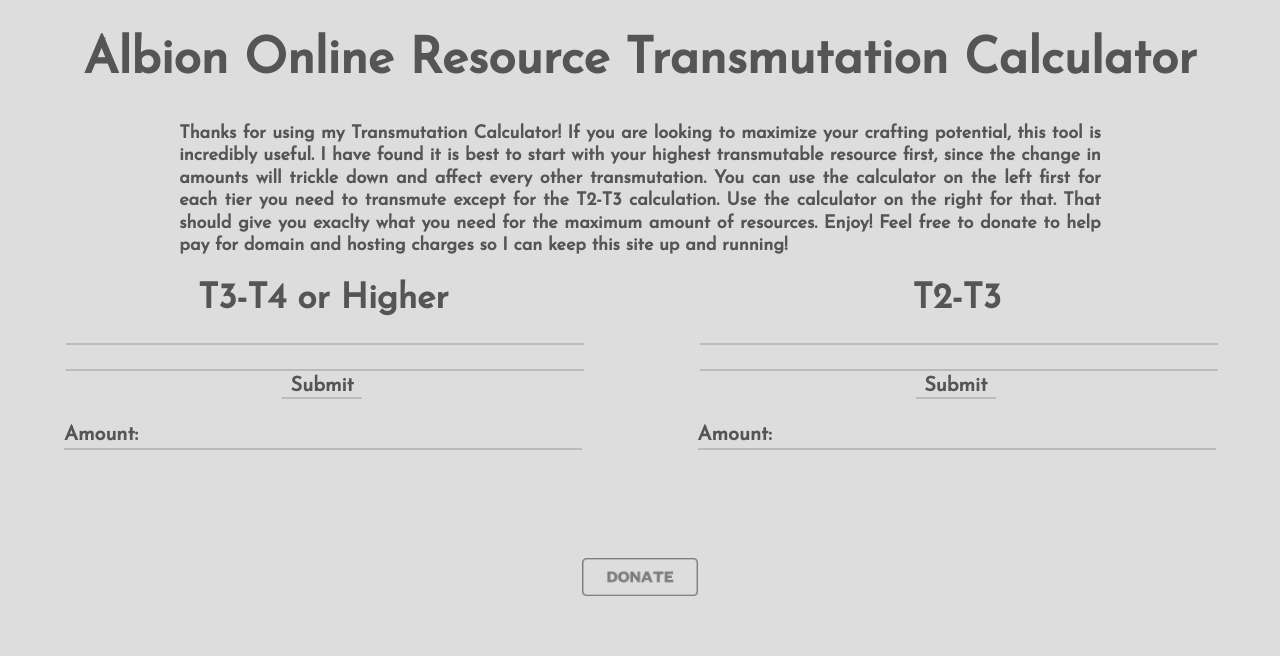
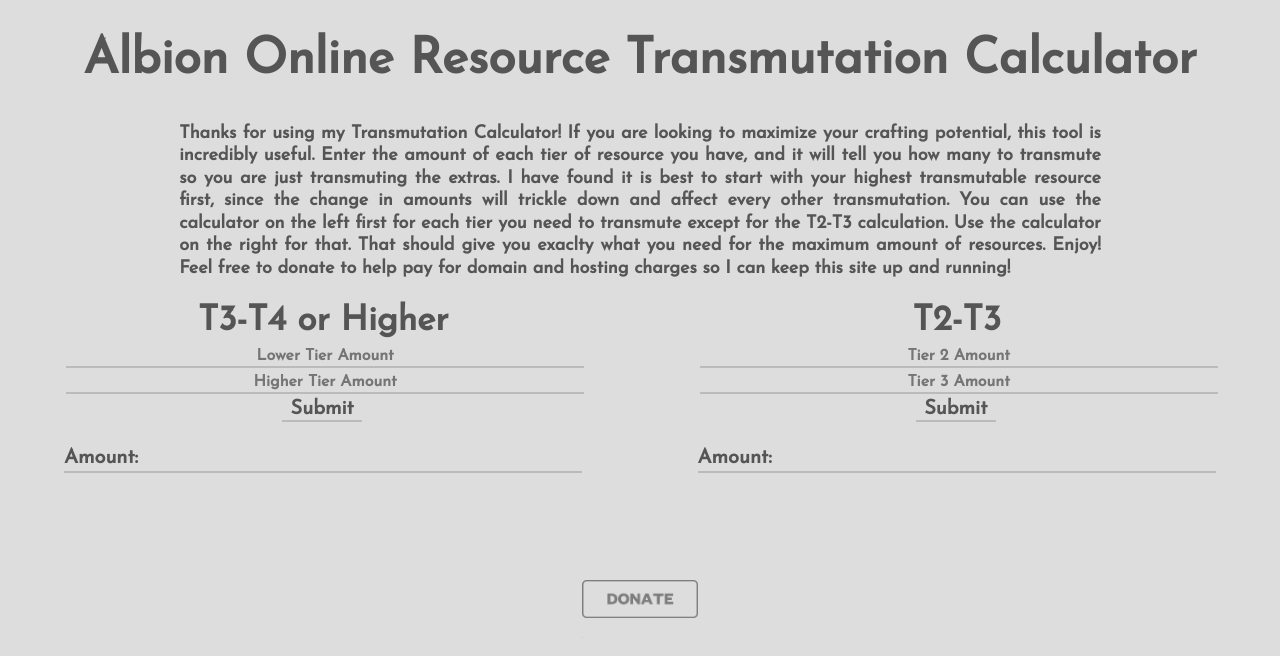
Before and after one commit to aaronwaudio/aaronwaudio.github.io, a plain HTML site: page index.html in a window 1280 px wide. Drawn offline with Linux system fonts and the light colour scheme.

Commit message:
added labels
added labels

```diff
--- a/index.html
+++ b/index.html
@@ -14,15 +14,15 @@
 		</div>
 		<div class="instructions text-justify">
 			<p>
-				Thanks for using my Transmutation Calculator! If you are looking to maximize your crafting potential, this tool is incredibly useful. I have found it is best to start with your highest transmutable resource first, since the change in amounts will trickle down and affect every other transmutation. You can use the calculator on the left first for each tier you need to transmute except for the T2-T3 calculation. Use the calculator on the right for that. That should give you exaclty what you need for the maximum amount of resources. Enjoy! Feel free to donate to help pay for domain and hosting charges so I can keep this site up and running!
+				Thanks for using my Transmutation Calculator! If you are looking to maximize your crafting potential, this tool is incredibly useful. Enter the amount of each tier of resource you have, and it will tell you how many to transmute so you are just transmuting the extras. I have found it is best to start with your highest transmutable resource first, since the change in amounts will trickle down and affect every other transmutation. You can use the calculator on the left first for each tier you need to transmute except for the T2-T3 calculation. Use the calculator on the right for that. That should give you exaclty what you need for the maximum amount of resources. Enjoy! Feel free to donate to help pay for domain and hosting charges so I can keep this site up and running!
 			</p>
 		</div>
 		<div class="high-tier float-left">
 			<div class="calc-header text-center">
 				<h2>T3-T4 or Higher</h2>
 			</div>
-			<input type="tel" id="low-tier" />
-			<input type="tel" id="high-tier" />
+			<input type="tel" id="low-tier" placeholder="Lower Tier Amount" />
+			<input type="tel" id="high-tier" placeholder="Higher Tier Amount" />
 			<div class="button-div">
 				<button id="low-button" onclick="highTierCalc(document.getElementById('low-tier').value, document.getElementById('high-tier').value)">Submit</button>
 			</div>
@@ -35,8 +35,8 @@
 			<div class="calc-header text-center">
 				<h2>T2-T3</h2>
 			</div>
-			<input type="tel" id="less-tier" />
-			<input type="tel" id="more-tier" />
+			<input type="tel" id="less-tier" placeholder="Tier 2 Amount" />
+			<input type="tel" id="more-tier" placeholder="Tier 3 Amount" />
 			<div class="button-div">
 				<button id="low-button" onclick="lowTierCalc(document.getElementById('less-tier').value, document.getElementById('more-tier').value)">Submit</button>
 			</div>
```
